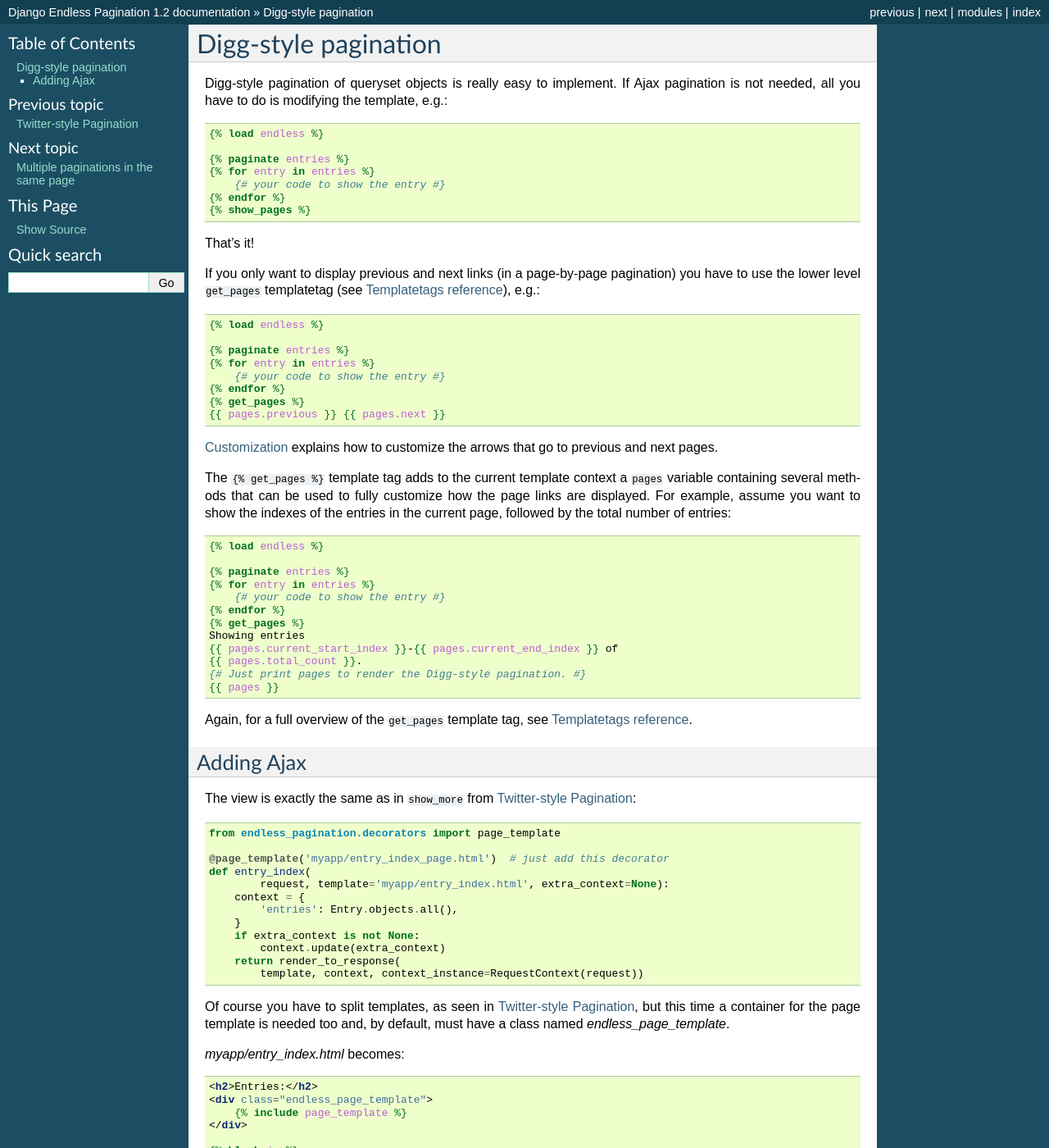
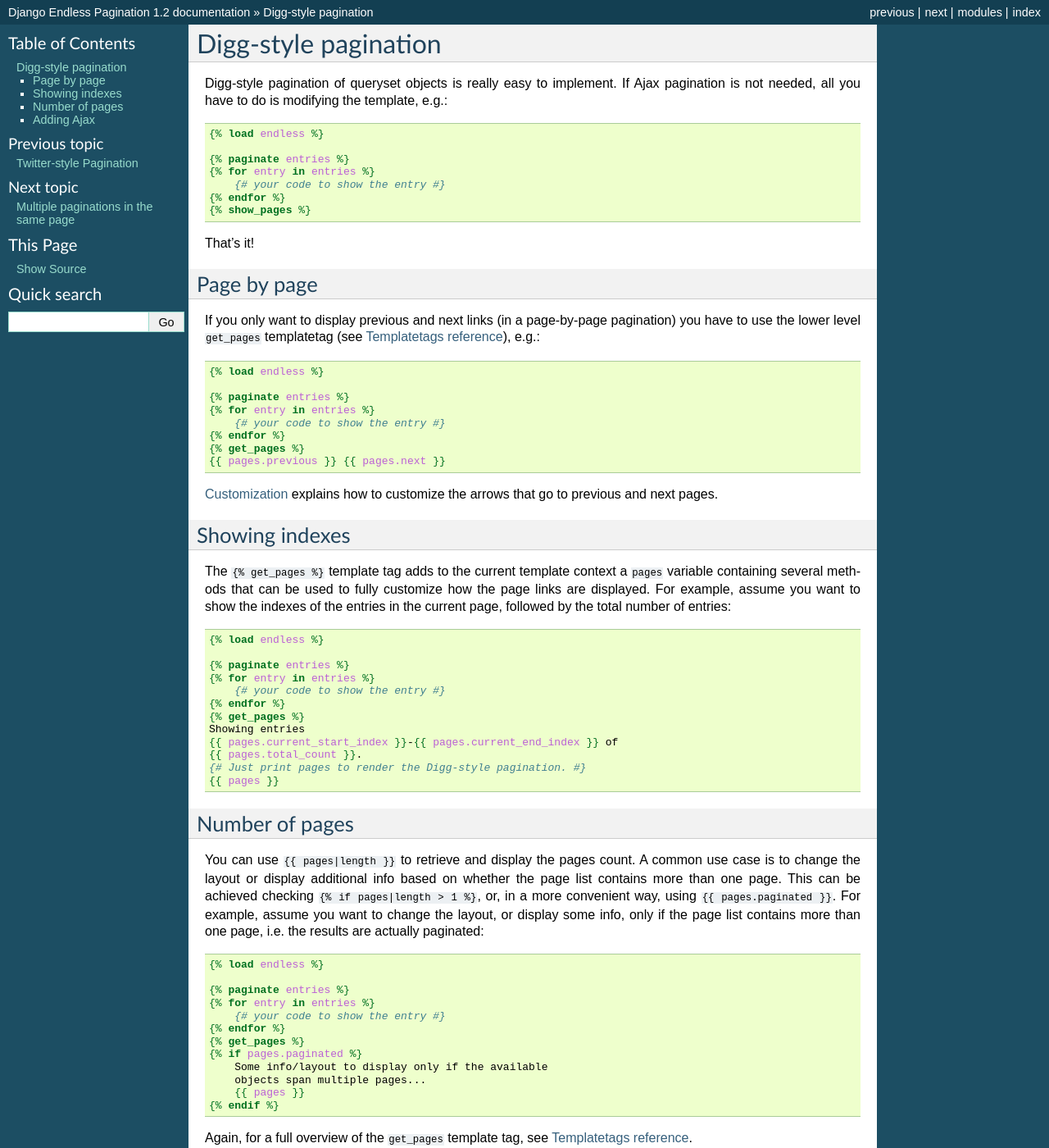
Before and after one commit to frankban/django-endless-pagination, a Sphinx documentation site: the page built from doc/digg_pagination.rst, in a window 1280 px wide and 1400 px high. Shown: the whole window at 82% size. Built offline with Sphinx 7.4.7, drawn with Linux system fonts in a browser that asks for light colours.

Commit message:
Documented PageList.paginated.

```diff
--- a/doc/changelog.rst
+++ b/doc/changelog.rst
@@ -91,6 +91,9 @@
 template tag has been improved adding the following new methods:
 
 .. code-block:: html+django
+
+    {# whether the page list contains more than one page #}
+    {{ pages.paginated }}
 
     {# the 1-based index of the first item on the current page #}
     {{ pages.current_start_index }}
--- a/doc/digg_pagination.rst
+++ b/doc/digg_pagination.rst
@@ -15,6 +15,9 @@
     {% show_pages %}
 
 That's it!
+
+Page by page
+~~~~~~~~~~~~
 
 If you only want to display previous and next links (in a page-by-page
 pagination) you have to use the lower level ``get_pages`` templatetag
@@ -34,6 +37,9 @@
 
 :doc:`customization` explains how to customize the arrows that go to previous
 and next pages.
+
+Showing indexes
+~~~~~~~~~~~~~~~
 
 The ``{% get_pages %}`` template tag adds to the current template context a
 ``pages`` variable containing several methods that can be used to fully
@@ -55,6 +61,32 @@
     {{ pages.total_count }}.
     {# Just print pages to render the Digg-style pagination. #}
     {{ pages }}
+
+Number of pages
+~~~~~~~~~~~~~~~
+
+You can use ``{{ pages|length }}`` to retrieve and display the pages count.
+A common use case is to change the layout or display additional info based
+on whether the page list contains more than one page. This can be achieved
+checking ``{% if pages|length > 1 %}``, or, in a more convenient way, using
+``{{ pages.paginated }}``. For example, assume you want to change the layout,
+or display some info, only if the page list contains more than one page, i.e.
+the results are actually paginated:
+
+.. code-block:: html+django
+
+    {% load endless %}
+
+    {% paginate entries %}
+    {% for entry in entries %}
+        {# your code to show the entry #}
+    {% endfor %}
+    {% get_pages %}
+    {% if pages.paginated %}
+        Some info/layout to display only if the available
+        objects span multiple pages...
+        {{ pages }}
+    {% endif %}
 
 Again, for a full overview of the ``get_pages`` template tag, see
 :doc:`templatetags_reference`.
```
Also changed, not shown: doc/templatetags_reference.rst (+8 -0 lines), 1 other file.
